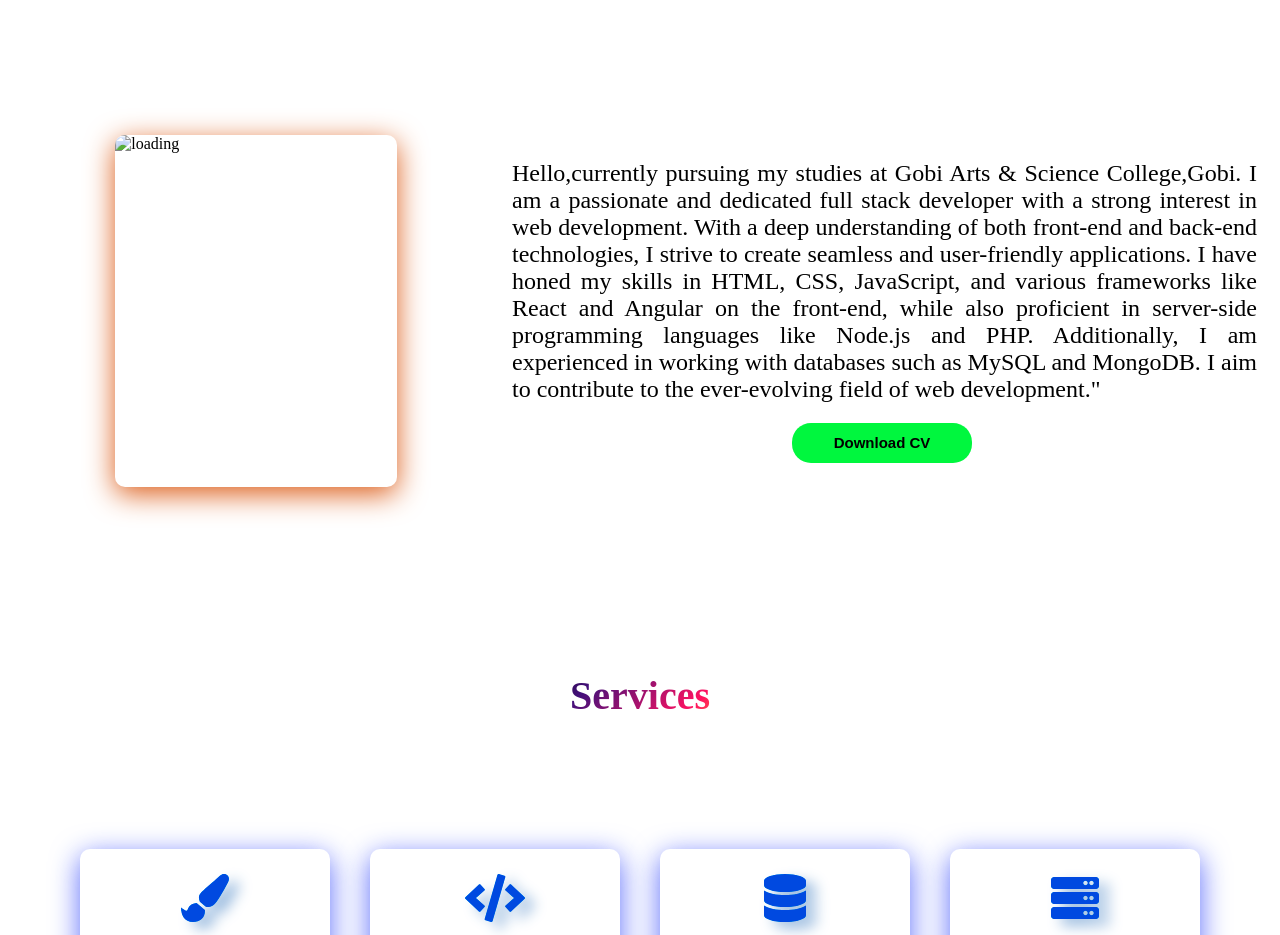
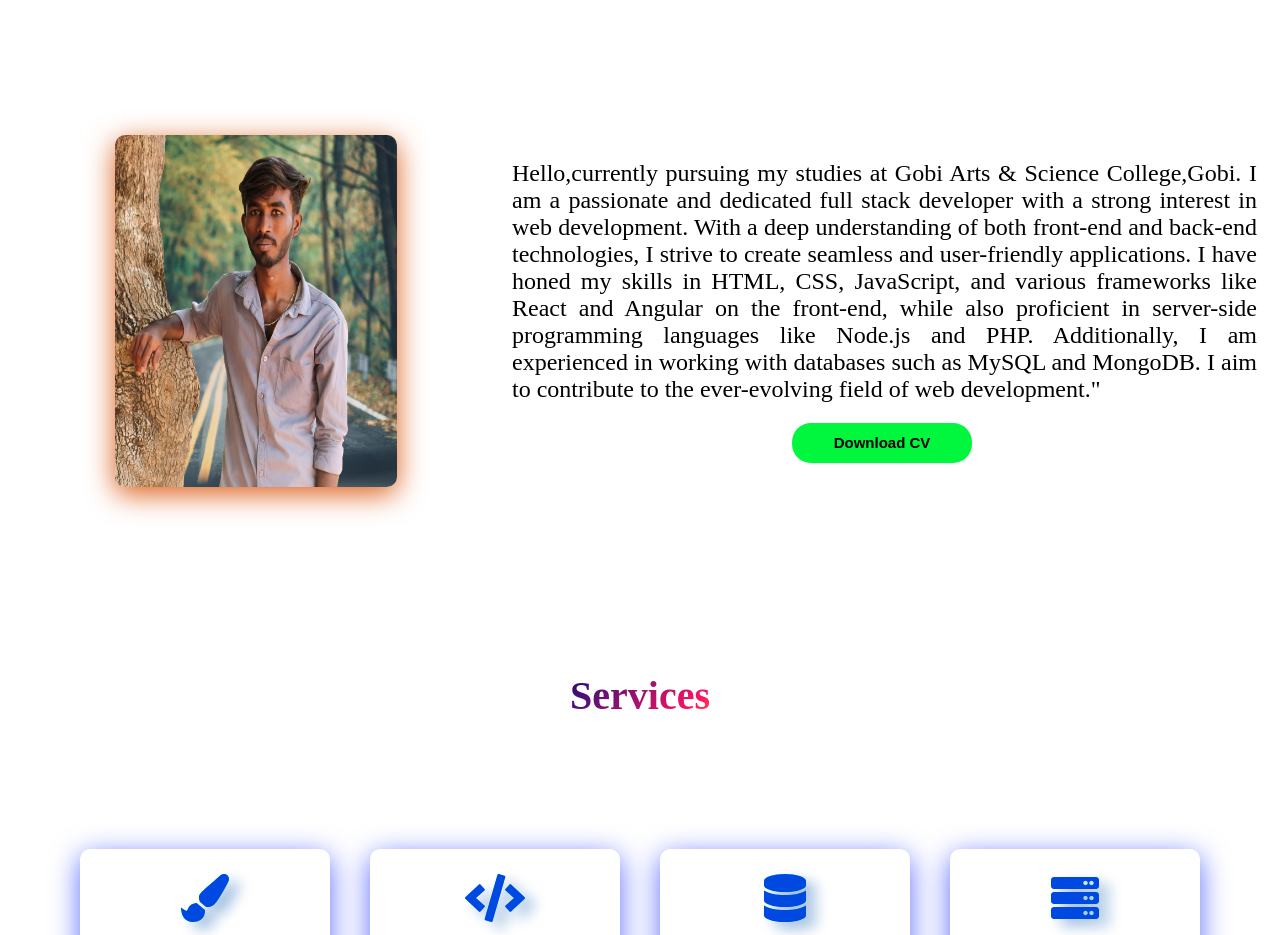
Before and after one commit to Soundharraj262/porfolio, a plain HTML site: page index.html in a window 1280 px wide. Shown: the part 920-1855 px from the top of the page. Drawn offline with nearby package versions, Linux system fonts and the light colour scheme; the site is published under a folder, as on GitHub Pages, so addresses that start at the root find nothing.

Commit message:
Update index.html

```diff
--- a/index.html
+++ b/index.html
@@ -58,7 +58,7 @@
             <div class="about_main">
                 <div class="photo">
                     <div class="images">
-                        <img src="/sound.png" alt="loading" class="sound_png">
+                        <img src="sound.png" alt="loading" class="sound_png">
                     </div>
                 </div>
                 <div class="about_content">
```
